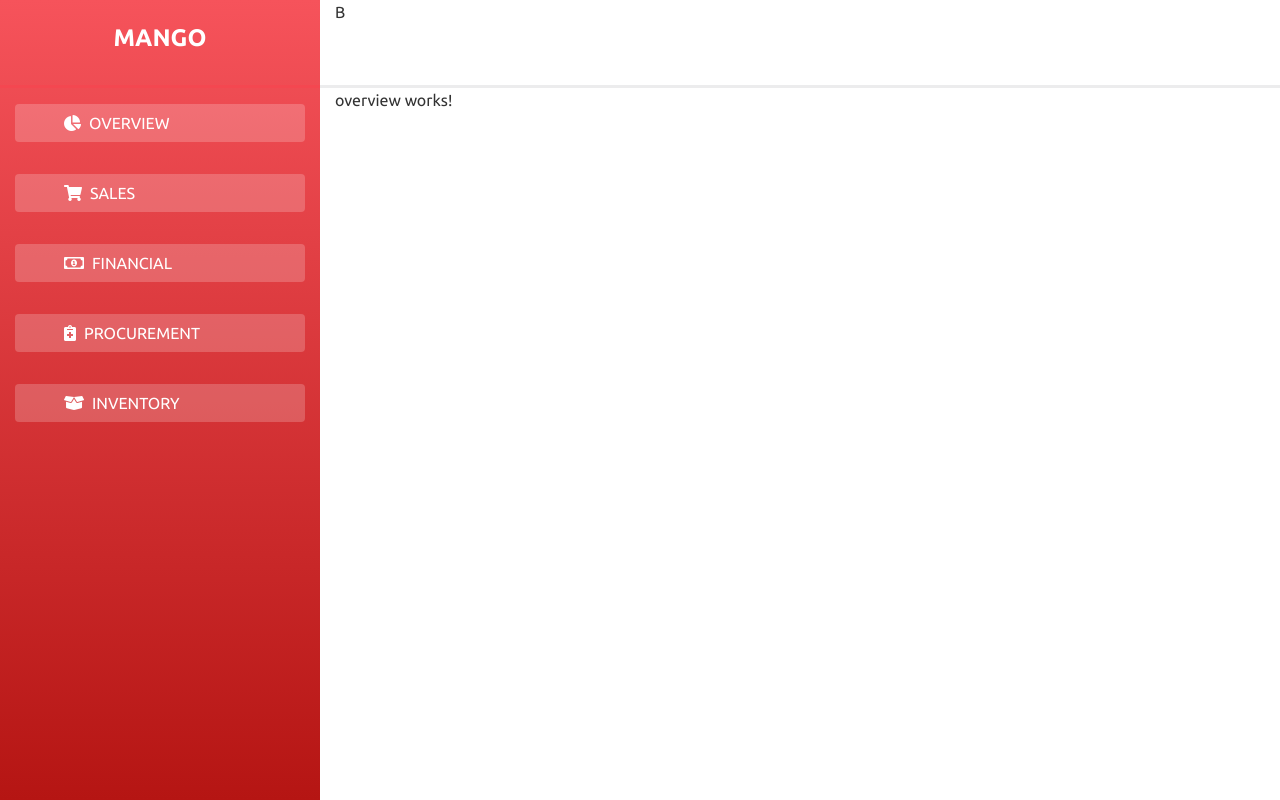
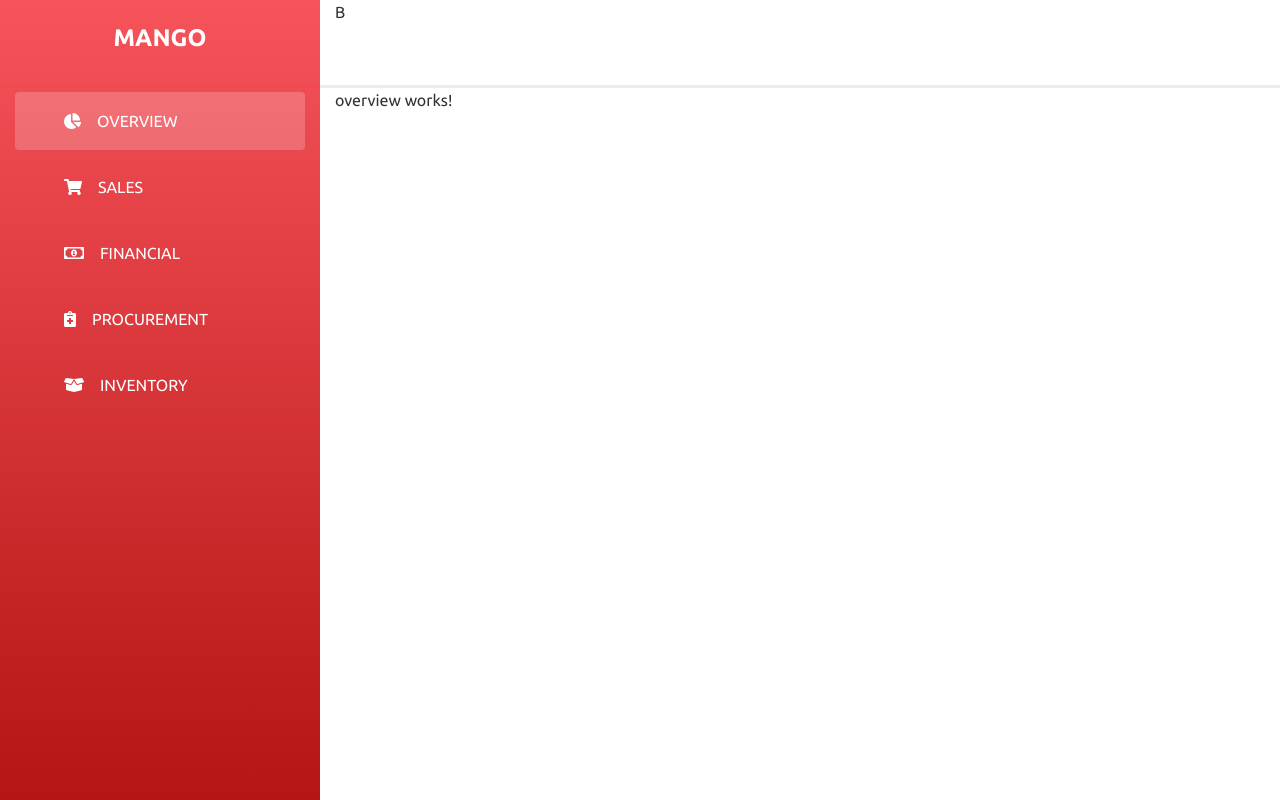
Before and after one commit to EdgarACarneiro/feup-sinf, an Angular app in the folder sinf/: page / in a window 1280 px wide. Built offline with nearby package versions, Linux system fonts and the light colour scheme.

Commit message:
Dashboard links

```diff
--- a/sinf/src/app/app.component.html
+++ b/sinf/src/app/app.component.html
@@ -9,25 +9,25 @@
   </div>
   <div class="row full-height">
     <div class="col-3 font-white">
-      <button class="btn my-3 dash-link text-left">
+      <button routerLink="./" routerLinkActive="active" [routerLinkActiveOptions]="{ exact: true }" class="btn my-1 py-3 dash-link text-left">
         <i class="fas fa-chart-pie"></i>
-        <span class="pl-2">OVERVIEW</span>
+        <span class="pl-3">OVERVIEW</span>
       </button>
-      <button class="btn my-3 dash-link text-left">
+      <button routerLink="./sales" routerLinkActive="active" class="btn my-1 py-3 dash-link text-left">
         <i class="fas fa-shopping-cart"></i>
-        <span class="pl-2">SALES</span>
+        <span class="pl-3">SALES</span>
       </button>
-      <button class="btn my-3 dash-link text-left">
+      <button routerLink="./financial" routerLinkActive="active" class="btn my-1 py-3 dash-link text-left">
         <i class="far fa-money-bill-alt"></i>
-        <span class="pl-2">FINANCIAL</span>
+        <span class="pl-3">FINANCIAL</span>
       </button>
-      <button class="btn my-3 dash-link text-left">
+      <button routerLink="./procurement" routerLinkActive="active" class="btn my-1 py-3 dash-link text-left">
         <i class="fas fa-notes-medical"></i>
-        <span class="pl-2">PROCUREMENT</span>
+        <span class="pl-3">PROCUREMENT</span>
       </button>
-      <button class="btn my-3 dash-link text-left">
+      <button routerLink="./inventory" routerLinkActive="active" class="btn my-1 py-3 dash-link text-left">
         <i class="fas fa-box-open"></i>
-        <span class="pl-2">INVENTORY</span>
+        <span class="pl-3">INVENTORY</span>
       </button>
     </div>
     <div class="col white full-height">
--- a/sinf/src/app/app.component.scss
+++ b/sinf/src/app/app.component.scss
@@ -20,7 +20,7 @@ main {
 
 .dash-link {
     width: 100%;
-    background-color: rgba(255, 255, 255, 0.2);
+    background-color: inherit;
     color: white;
     padding-left: 3em;
 
@@ -28,3 +28,7 @@ main {
         padding-left: 0.5em;
     }
 }
+
+.dash-link.active {
+    background-color: rgba(255, 255, 255, 0.2);
+}
```
